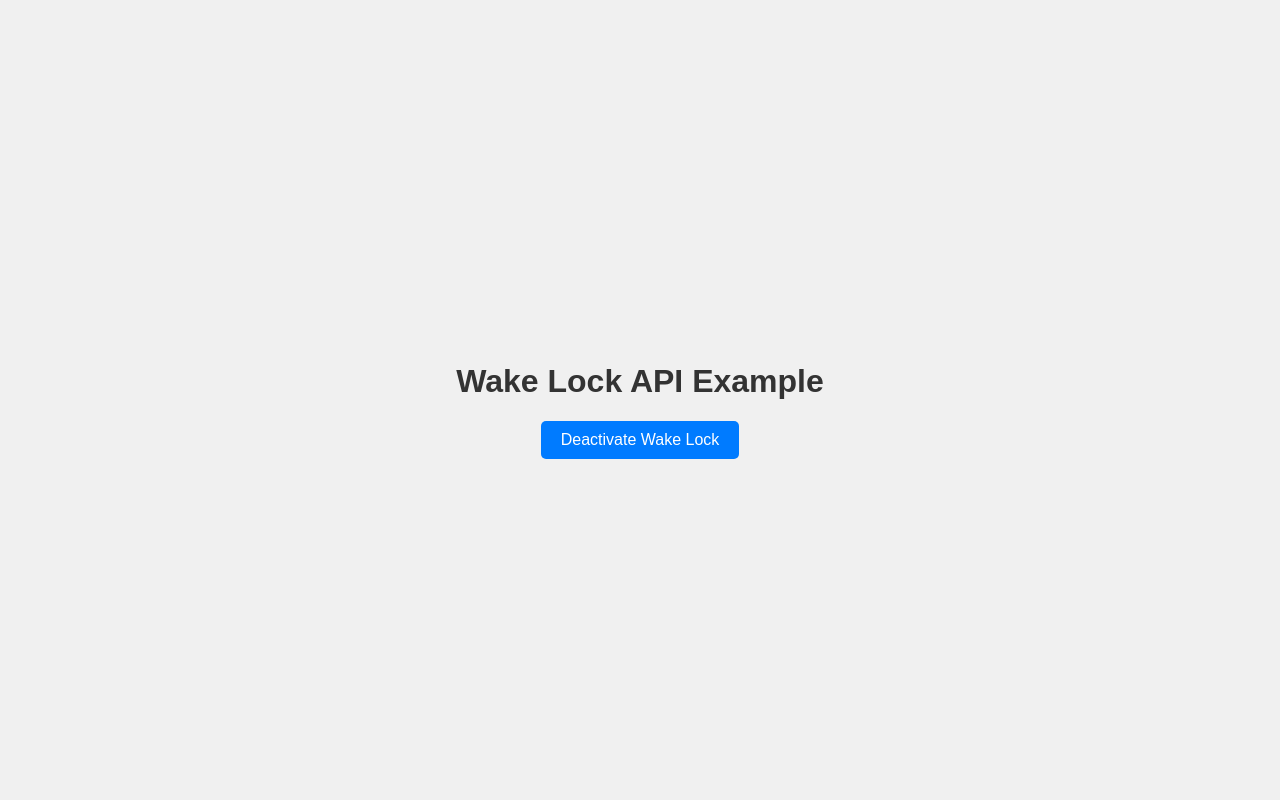
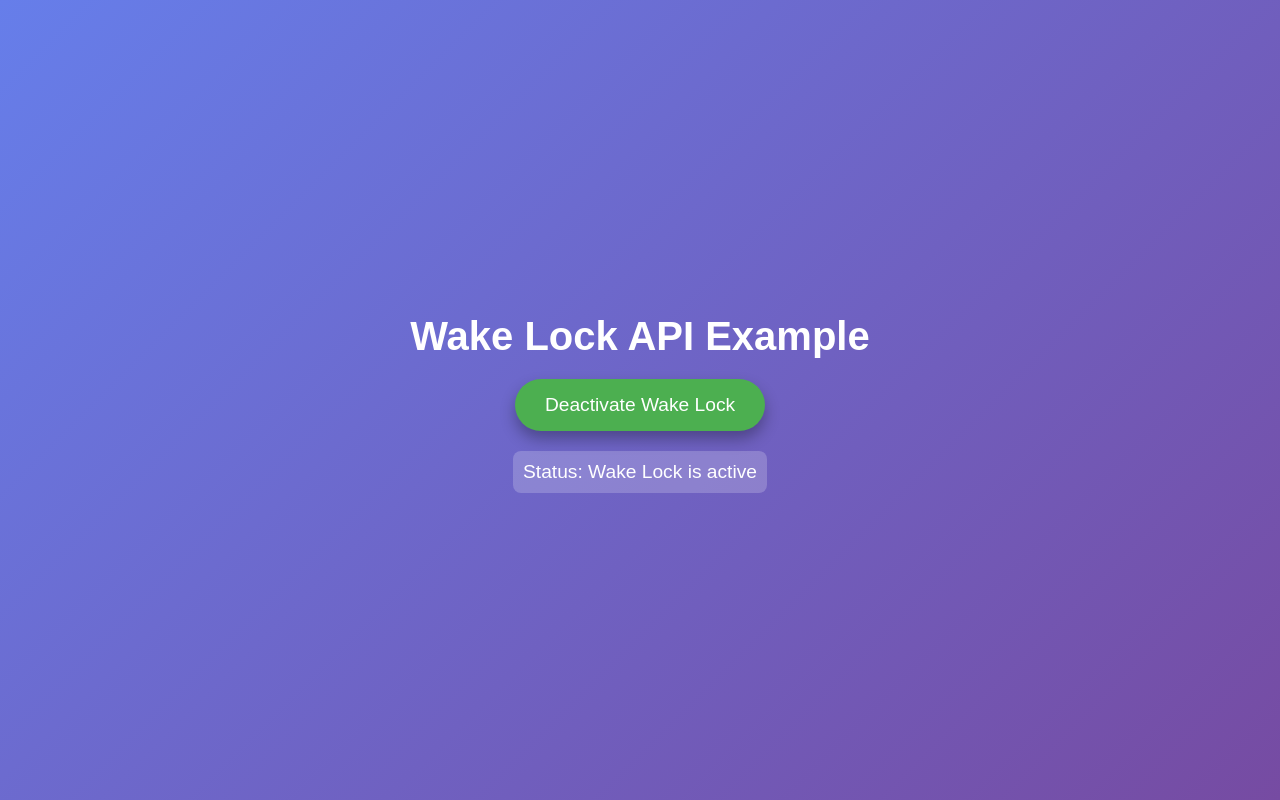
Before and after one commit to gokulkraju20/NoSleep, a plain HTML site: page index.html in a window 1280 px wide. Both pictures are taken after a click on the button "Activate Wake Lock". Drawn offline with Linux system fonts and the light colour scheme.

Commit message:
Update index.html

```diff
--- a/index.html
+++ b/index.html
@@ -5,6 +5,7 @@
     <meta name="viewport" content="width=device-width, initial-scale=1.0">
     <title>Prevent Sleep with Wake Lock API</title>
     <style>
+        /* Gradient background */
         body {
             font-family: Arial, sans-serif;
             display: flex;
@@ -13,22 +14,71 @@
             justify-content: center;
             height: 100vh;
             margin: 0;
-            background-color: #f0f0f0;
+            background: linear-gradient(135deg, #667eea, #764ba2);
+            color: #ffffff;
+            text-align: center;
         }
+
+        /* Heading style */
         h1 {
-            color: #333;
+            font-size: 2.5rem;
+            margin-bottom: 20px;
+            color: #ffffff;
+            animation: fadeIn 1s ease-out;
         }
+
+        /* Button styling */
         #toggle-wake-lock {
-            padding: 10px 20px;
-            font-size: 16px;
-            background-color: #007bff;
+            padding: 15px 30px;
+            font-size: 1.2rem;
             color: white;
+            background: #4CAF50;
             border: none;
-            border-radius: 5px;
+            border-radius: 50px;
             cursor: pointer;
+            box-shadow: 0 8px 15px rgba(0, 0, 0, 0.3);
+            transition: all 0.3s ease;
         }
+
+        #toggle-wake-lock:hover {
+            background: #45a049;
+            box-shadow: 0 12px 20px rgba(0, 0, 0, 0.4);
+            transform: translateY(-3px);
+        }
+
         #toggle-wake-lock:active {
-            background-color: #0056b3;
+            background: #3e8e41;
+            transform: translateY(2px);
+            box-shadow: 0 5px 10px rgba(0, 0, 0, 0.2);
+        }
+
+        /* Status styling with pulse effect */
+        #status {
+            margin-top: 20px;
+            font-size: 1.2rem;
+            color: #ffffff;
+            padding: 10px;
+            border-radius: 8px;
+            background: rgba(255, 255, 255, 0.2);
+            animation: fadeIn 1s ease-out;
+        }
+
+        /* Active status pulse effect */
+        .active-status {
+            animation: pulse 1.5s infinite;
+        }
+
+        /* Fade-in animation */
+        @keyframes fadeIn {
+            from { opacity: 0; }
+            to { opacity: 1; }
+        }
+
+        /* Pulse animation */
+        @keyframes pulse {
+            0% { opacity: 1; transform: scale(1); }
+            50% { opacity: 0.7; transform: scale(1.05); }
+            100% { opacity: 1; transform: scale(1); }
         }
     </style>
 </head>
@@ -36,40 +86,54 @@
 
 <h1>Wake Lock API Example</h1>
 <button id="toggle-wake-lock">Activate Wake Lock</button>
+<p id="status">Status: Wake Lock is inactive</p>
 
 <script>
     let wakeLock = null;
+    const statusElement = document.getElementById('status');
+    const toggleButton = document.getElementById('toggle-wake-lock');
 
     async function requestWakeLock() {
         try {
-            wakeLock = await navigator.wakeLock.request('screen');
-            console.log("Wake Lock is active");
-            document.getElementById('toggle-wake-lock').textContent = "Deactivate Wake Lock";
+            if ('wakeLock' in navigator) {  // Check for Wake Lock support
+                wakeLock = await navigator.wakeLock.request('screen');
+                console.log("Wake Lock is active");
+                toggleButton.textContent = "Deactivate Wake Lock";
+                statusElement.textContent = "Status: Wake Lock is active";
+                statusElement.classList.add("active-status");
 
-            // Listen for wake lock release, in case it’s automatically released by the OS
-            wakeLock.addEventListener('release', () => {
-                console.log("Wake Lock was released");
-                document.getElementById('toggle-wake-lock').textContent = "Activate Wake Lock";
-            });
+                // Listen for wake lock release
+                wakeLock.addEventListener('release', () => {
+                    console.log("Wake Lock was released");
+                    toggleButton.textContent = "Activate Wake Lock";
+                    statusElement.textContent = "Status: Wake Lock is inactive";
+                    statusElement.classList.remove("active-status");
+                });
+            } else {
+                alert("Wake Lock API is not supported in this browser.");
+                console.log("Wake Lock API is not supported in this browser.");
+            }
         } catch (err) {
             console.error(`${err.name}, ${err.message}`);
         }
     }
 
     // Toggle button to enable or disable the wake lock
-    document.getElementById('toggle-wake-lock').addEventListener('click', () => {
+    toggleButton.addEventListener('click', () => {
         if (wakeLock !== null) {
             wakeLock.release().then(() => {
                 wakeLock = null;
                 console.log("Wake Lock has been disabled");
-                document.getElementById('toggle-wake-lock').textContent = "Activate Wake Lock";
+                toggleButton.textContent = "Activate Wake Lock";
+                statusElement.textContent = "Status: Wake Lock is inactive";
+                statusElement.classList.remove("active-status");
             });
         } else {
             requestWakeLock();
         }
     });
 
-    // Re-request wake lock on visibility change, as it may be released automatically
+    // Re-request wake lock on visibility change
     document.addEventListener('visibilitychange', () => {
         if (wakeLock !== null && document.visibilityState === 'visible') {
             requestWakeLock();
```
